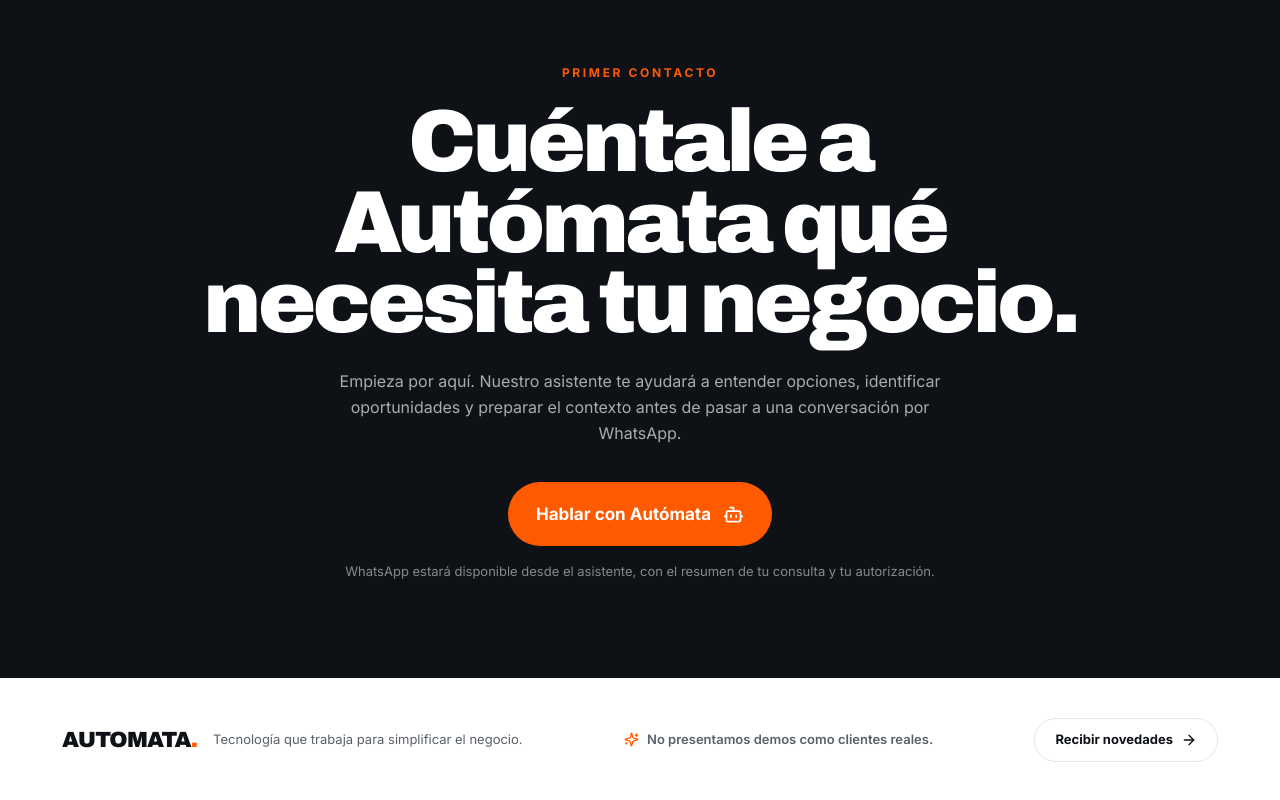
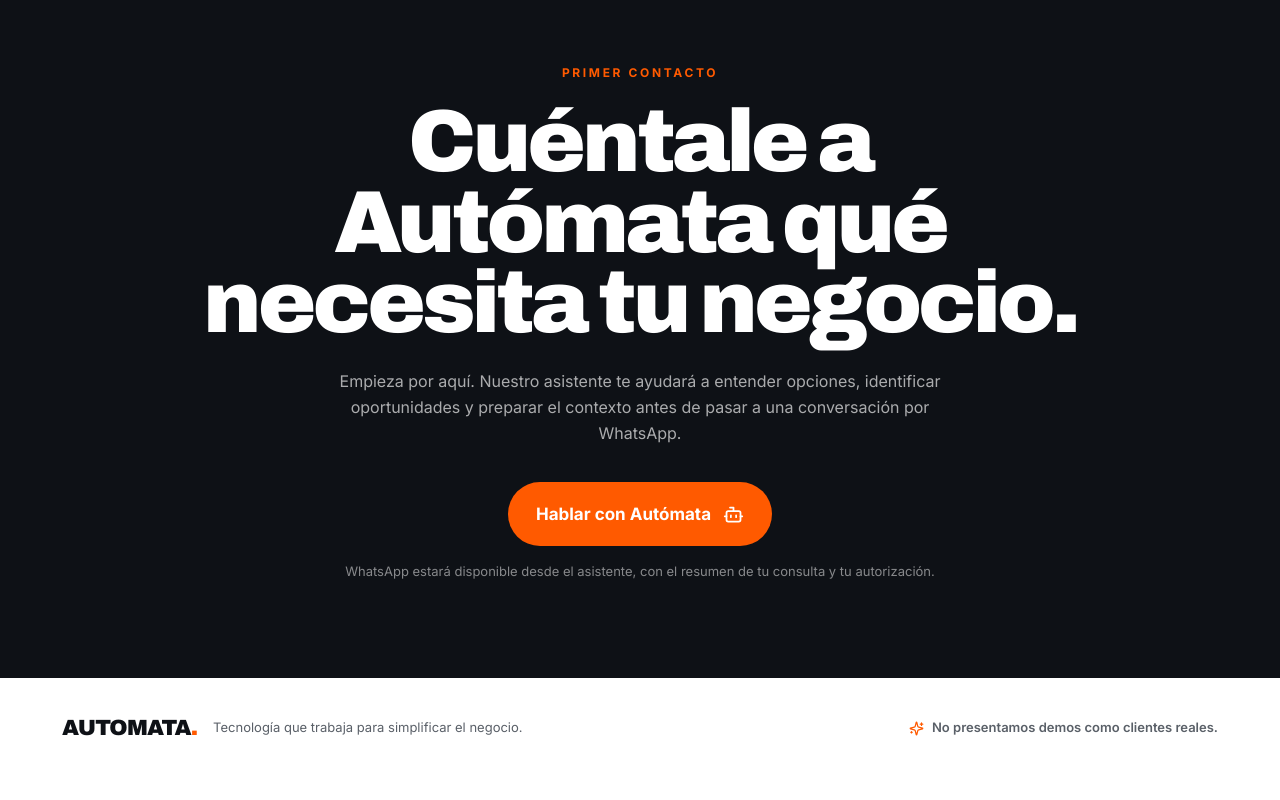
Before and after one commit to Dancho-arc/dancho-arc.github.io, a React (Vite) app: page / in a window 1280 px wide. Shown: the part 4810-5610 px from the top of the page. After the commit the page ends 5588 px from the top, so only its background shows below. Built offline with nearby package versions, Linux system fonts and the light colour scheme.

Commit message:
Remove newsletter popup from footer

```diff
--- a/App.tsx
+++ b/App.tsx
@@ -219,7 +219,6 @@ export default function App() {
         <div className="mx-auto flex max-w-[1220px] flex-col gap-5 px-5 py-10 sm:px-8 md:flex-row md:items-center md:justify-between">
           <div className="flex items-center gap-4"><span className="display text-[22px] text-[#0E1116]">AUTOMATA<span className="text-[#FF5A00]">.</span></span><p className="max-w-[320px] text-[13px] leading-snug text-[#5A6068]">Tecnología que trabaja para simplificar el negocio.</p></div>
           <p className="flex items-center gap-2 text-[13px] font-semibold text-[#5A6068]"><Sparkles size={15} className="text-[#FF5A00]" />No presentamos demos como clientes reales.</p>
-          <NewsletterSignup />
         </div>
       </footer>
       <ChatWidget />
```
